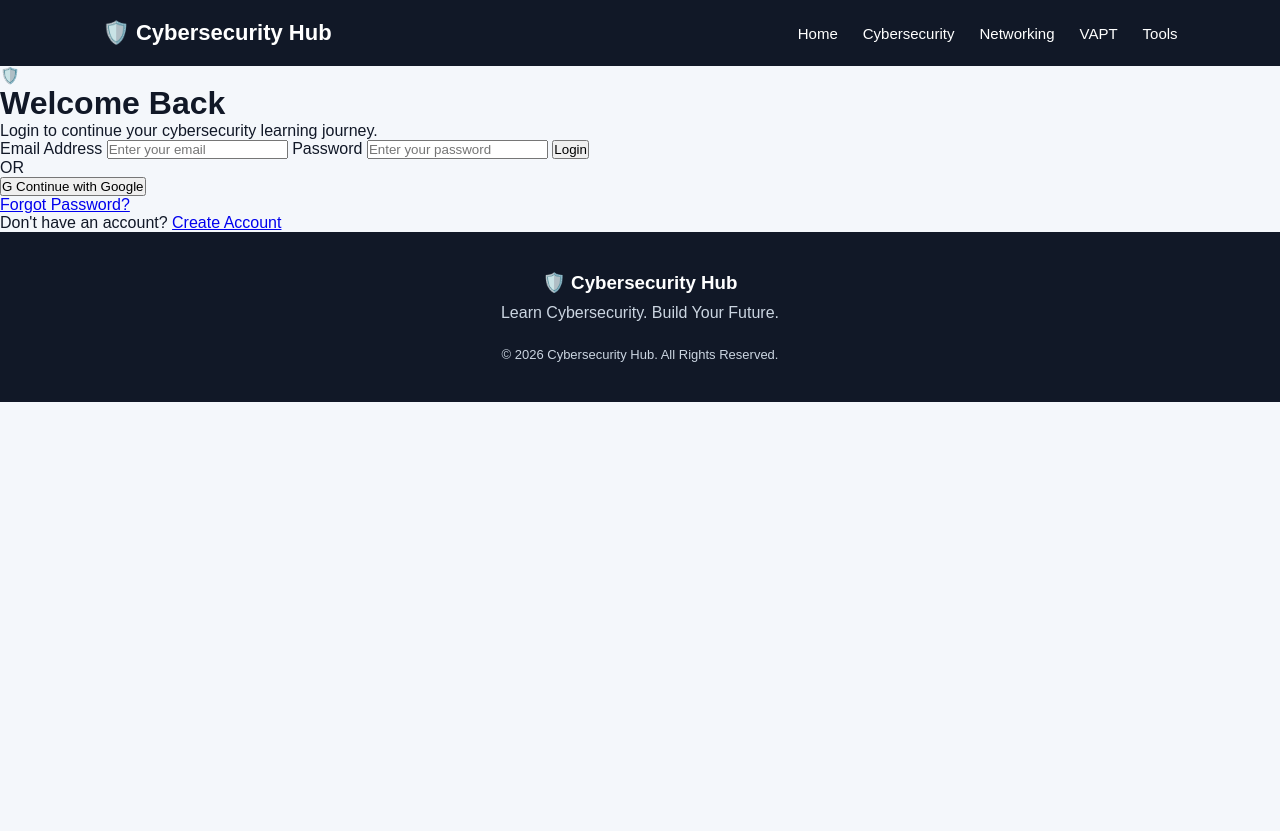
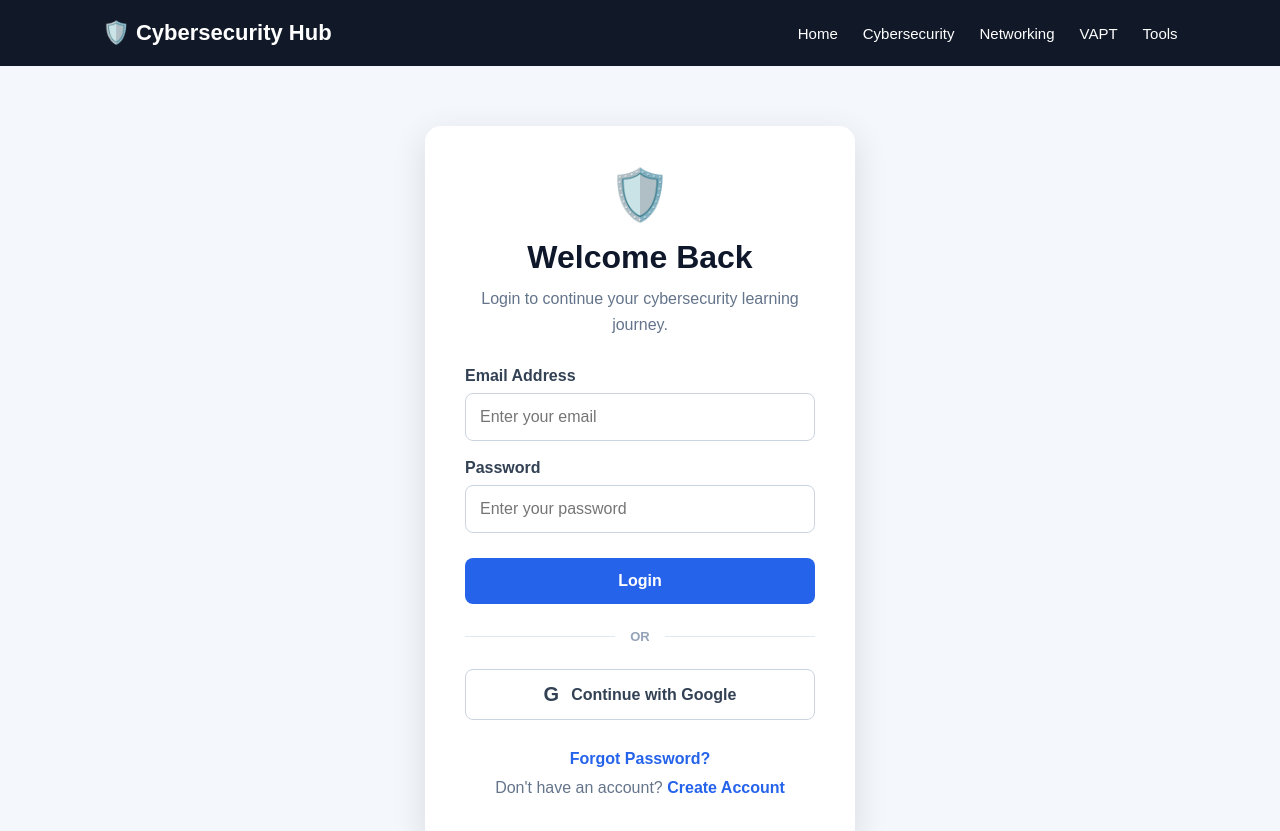
Before and after one commit to surajbhai126/Surajsecops, a plain HTML site: page login.html in a window 1280 px wide. Shown: the top 831 px of the page. Before the commit the page ends 800 px from the top, so only its background shows below. Drawn offline with Linux system fonts and the light colour scheme.

Commit message:
Update style.css

```diff
--- a/style.css
+++ b/style.css
@@ -664,3 +664,288 @@ footer p {
     }
 
 }
+
+
+/* =========================
+   AUTHENTICATION PAGE
+========================= */
+
+.auth-page {
+
+    min-height: 75vh;
+
+    display: flex;
+
+    justify-content: center;
+
+    align-items: center;
+
+    padding: 60px 20px;
+
+    background: #f4f7fb;
+
+}
+
+
+.auth-card {
+
+    width: 100%;
+
+    max-width: 430px;
+
+    background: white;
+
+    padding: 40px;
+
+    border-radius: 16px;
+
+    box-shadow: 0 10px 35px rgba(15, 23, 42, 0.12);
+
+    text-align: center;
+
+}
+
+
+.auth-icon {
+
+    font-size: 50px;
+
+    margin-bottom: 15px;
+
+}
+
+
+.auth-card h1 {
+
+    font-size: 32px;
+
+    color: #0f172a;
+
+    margin-bottom: 10px;
+
+}
+
+
+.auth-subtitle {
+
+    color: #64748b;
+
+    line-height: 1.6;
+
+    margin-bottom: 30px;
+
+}
+
+
+.auth-card form {
+
+    text-align: left;
+
+}
+
+
+.auth-card label {
+
+    display: block;
+
+    margin-bottom: 8px;
+
+    margin-top: 18px;
+
+    font-weight: bold;
+
+    color: #334155;
+
+}
+
+
+.auth-card input {
+
+    width: 100%;
+
+    padding: 14px;
+
+    border: 1px solid #cbd5e1;
+
+    border-radius: 8px;
+
+    font-size: 16px;
+
+    outline: none;
+
+}
+
+
+.auth-card input:focus {
+
+    border-color: #2563eb;
+
+    box-shadow: 0 0 0 3px rgba(37, 99, 235, 0.12);
+
+}
+
+
+.auth-btn {
+
+    width: 100%;
+
+    margin-top: 25px;
+
+    padding: 14px;
+
+    border: none;
+
+    border-radius: 8px;
+
+    background: #2563eb;
+
+    color: white;
+
+    font-size: 16px;
+
+    font-weight: bold;
+
+    cursor: pointer;
+
+}
+
+
+.auth-btn:hover {
+
+    background: #1d4ed8;
+
+}
+
+
+.auth-message {
+
+    margin-top: 15px;
+
+    font-weight: bold;
+
+}
+
+
+.auth-links {
+
+    margin-top: 25px;
+
+    color: #64748b;
+
+    line-height: 1.8;
+
+}
+
+
+.auth-links a {
+
+    color: #2563eb;
+
+    text-decoration: none;
+
+    font-weight: bold;
+
+}
+
+
+.auth-links a:hover {
+
+    text-decoration: underline;
+
+}
+
+
+@media (max-width: 600px) {
+
+    .auth-card {
+
+        padding: 30px 22px;
+
+    }
+
+}
+
+/* =========================
+   GOOGLE LOGIN
+========================= */
+
+.auth-divider {
+
+    display: flex;
+
+    align-items: center;
+
+    gap: 15px;
+
+    margin: 25px 0;
+
+    color: #94a3b8;
+
+    font-size: 13px;
+
+    font-weight: bold;
+
+}
+
+
+.auth-divider::before,
+.auth-divider::after {
+
+    content: "";
+
+    flex: 1;
+
+    height: 1px;
+
+    background: #e2e8f0;
+
+}
+
+
+.google-btn {
+
+    width: 100%;
+
+    padding: 13px;
+
+    border: 1px solid #cbd5e1;
+
+    border-radius: 8px;
+
+    background: white;
+
+    color: #334155;
+
+    font-size: 16px;
+
+    font-weight: bold;
+
+    cursor: pointer;
+
+    display: flex;
+
+    align-items: center;
+
+    justify-content: center;
+
+    gap: 12px;
+
+}
+
+
+.google-btn:hover {
+
+    background: #f8fafc;
+
+    border-color: #94a3b8;
+
+}
+
+
+.google-icon {
+
+    font-size: 20px;
+
+    font-weight: bold;
+
+}
```
